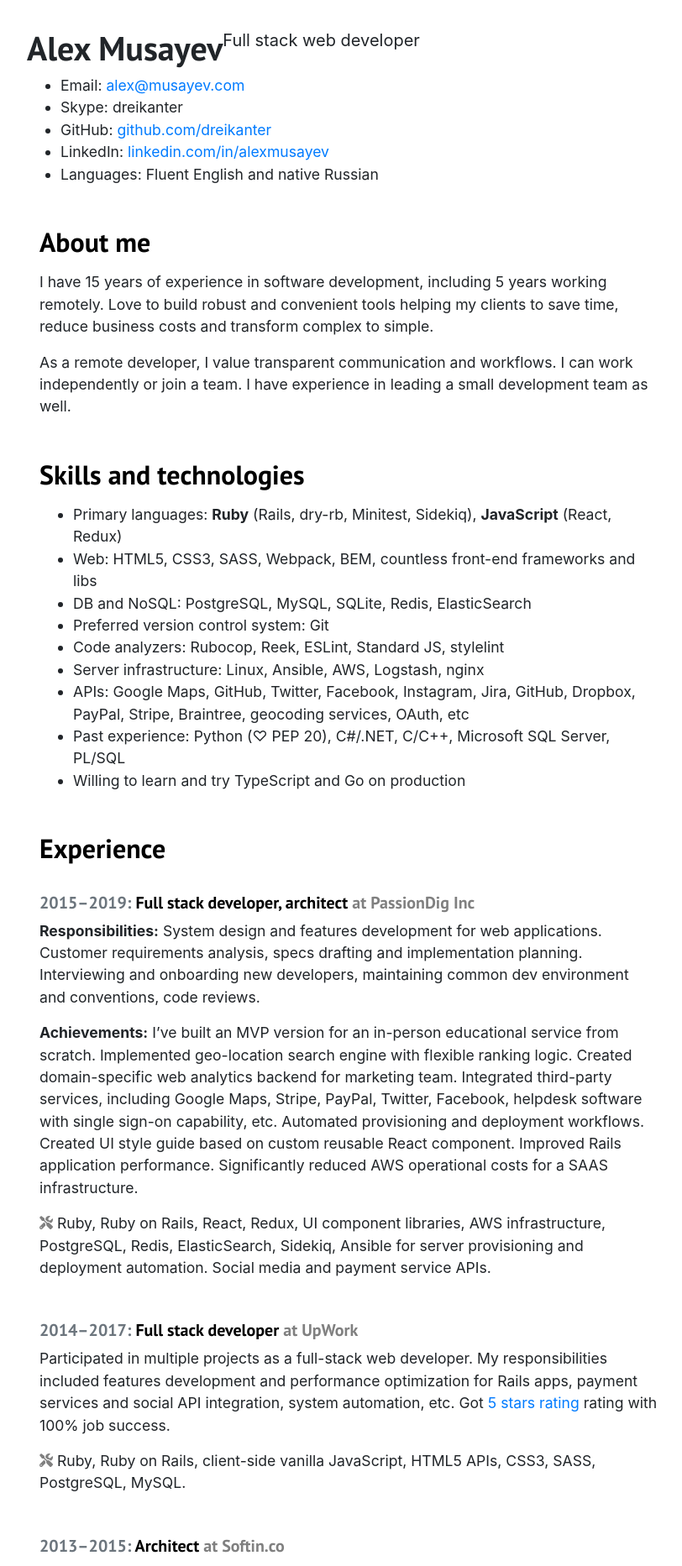
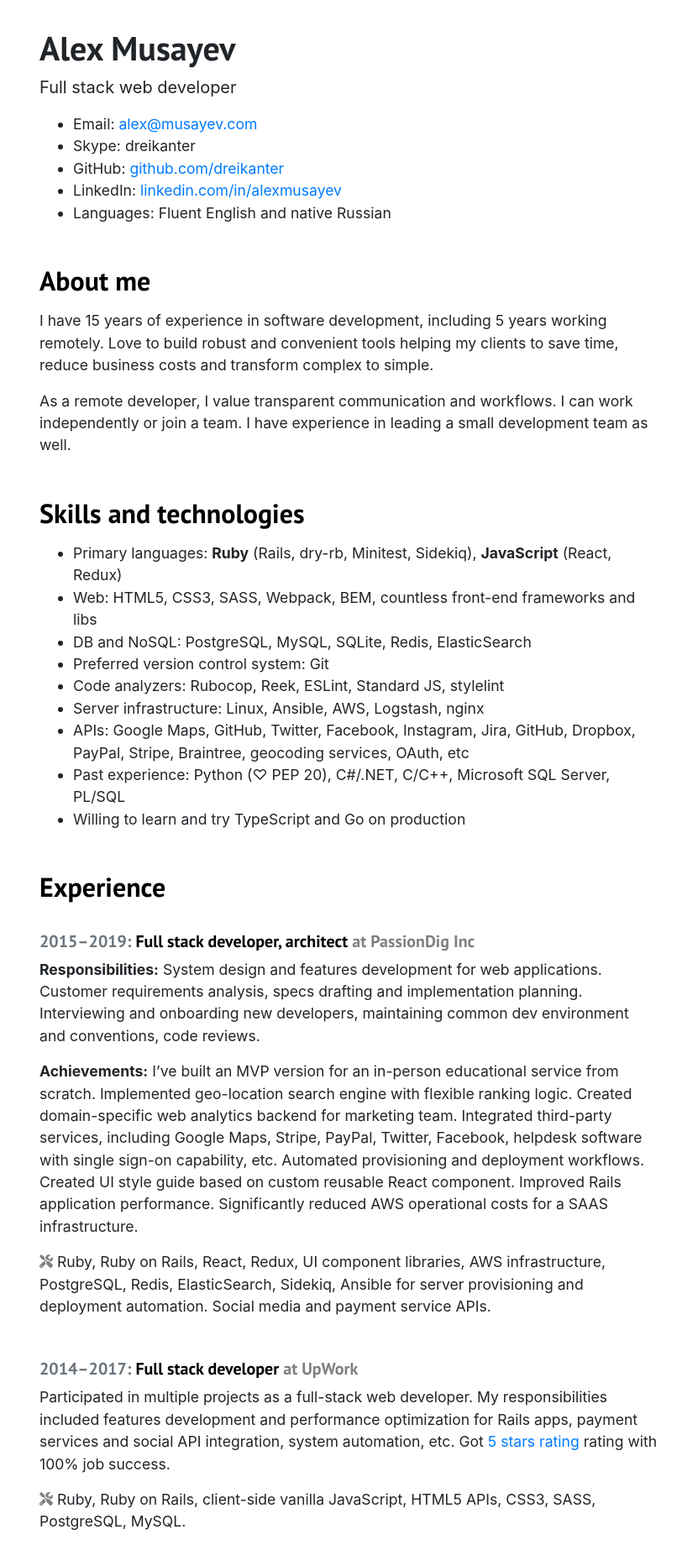
Before and after one commit to dreikanter/musayev.com, a Jekyll site: the page built from index.html, in a window 1280 px wide. Shown: the top 1865 px of the page at 84% size, without its empty margins (225-1037 px from the left). Built offline with Jekyll 4.4.1, drawn with Linux system fonts in a browser that asks for light colours.

Commit message:
Fix the layout

```diff
--- a/index.html
+++ b/index.html
@@ -4,7 +4,7 @@ title: Alex Musayev
 description: Full stack web developer. System architecture, requirements analysis, UI/UX, performance optimization, consulting. Ruby, Ruby on Rails, JavaScript, React, Redux, HTML5, CSS3.
 ---
 
-<section class="row section">
+<section class="section">
   <h1>Alex Musayev</h1>
   <p class="lead">Full stack web developer</p>
   <ul>
```
